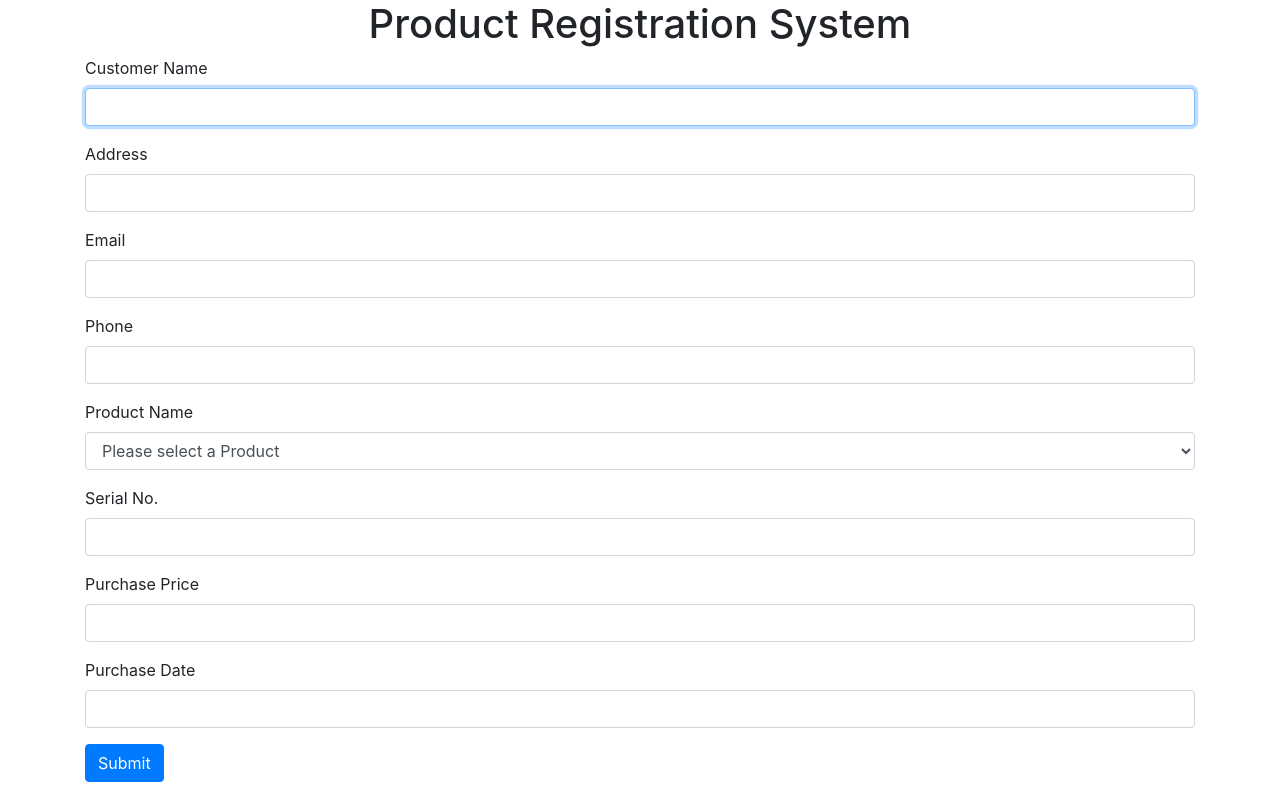
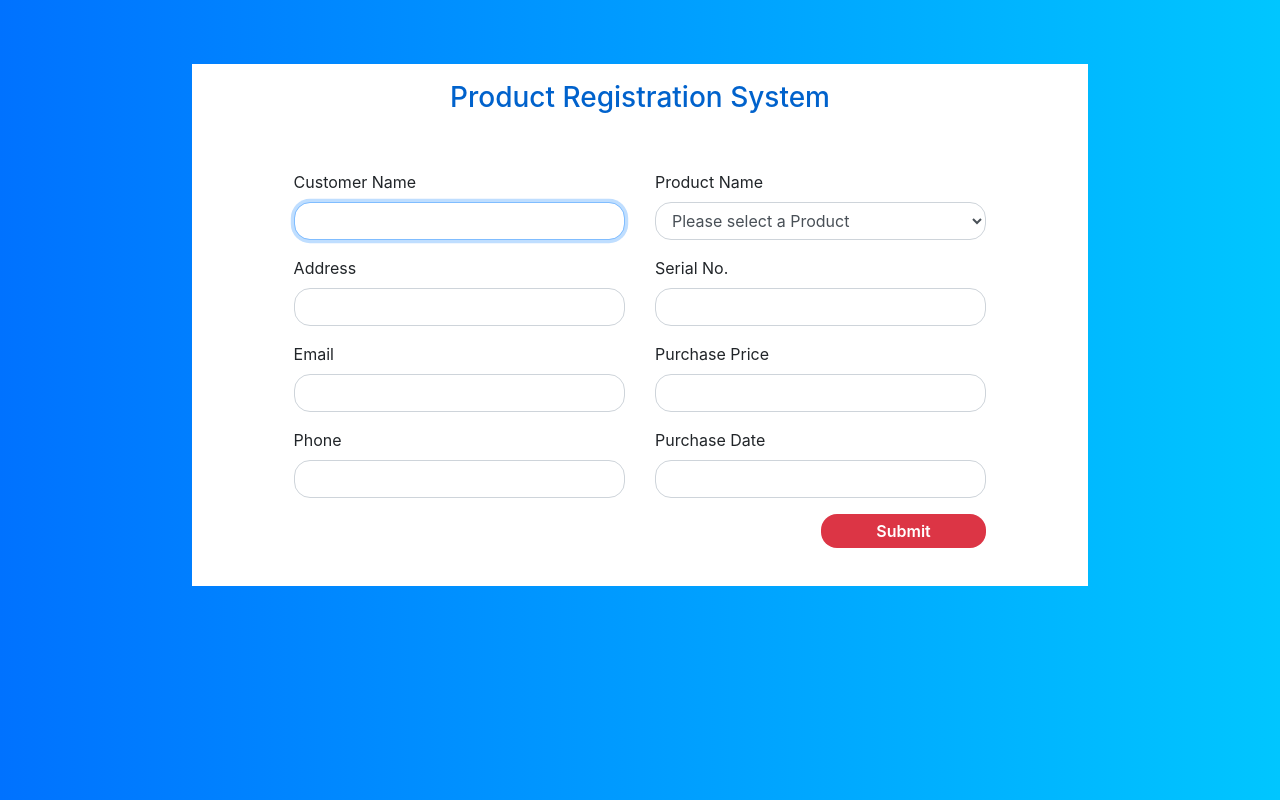
Before and after one commit to byionline/Product-Registration-Angular, an Angular app: page / in a window 1280 px wide. Built offline with nearby package versions, Linux system fonts and the light colour scheme.

Commit message:
Style Product Registration Form

```diff
--- a/src/app/app.component.html
+++ b/src/app/app.component.html
@@ -1,4 +1,4 @@
-<div class="text-alignment:center">
+<!-- <div class="text-alignment:center">
   <h1 class="text-center">Product Registration System</h1>
-</div>
+</div> -->
 <router-outlet></router-outlet>
--- a/src/app/components/home/home.component.css
+++ b/src/app/components/home/home.component.css
@@ -0,0 +1,50 @@
+.contact-form {
+  background: #fff;
+  margin-top: 5%;
+  /* margin-bottom: 5%; */
+  width: 70%;
+}
+.contact-form .form-control {
+  border-radius: 1rem;
+}
+.contact-image {
+  text-align: center;
+}
+.contact-image img {
+  border-radius: 6rem;
+  width: 11%;
+  margin-top: -3%;
+  transform: rotate(29deg);
+}
+.contact-form form {
+  padding: 10%;
+}
+.contact-form form .row {
+  margin-bottom: -7%;
+}
+.contact-form h3 {
+  margin-bottom: 8%;
+  margin-top: -10%;
+  text-align: center;
+  color: #0062cc;
+}
+.contact-form .btnContact {
+  float: right;
+  width: 50%;
+  border: none;
+  border-radius: 1rem;
+  padding: 1.5%;
+  background: #dc3545;
+  font-weight: 600;
+  color: #fff;
+  cursor: pointer;
+}
+.btnContactSubmit {
+  width: 50%;
+  border-radius: 1rem;
+  padding: 1.5%;
+  color: #fff;
+  background-color: #0062cc;
+  border: none;
+  cursor: pointer;
+}
--- a/src/app/components/home/home.component.html
+++ b/src/app/components/home/home.component.html
@@ -1,46 +1,95 @@
-<div class="container">
+<div class="container contact-form">
   <form [formGroup]="productform" (ngSubmit)="submitRegistration()" novalidate>
+    <h3>Product Registration System</h3>
     <div *ngIf="validMessage != ''">
-      <h3 class="has-info">{{validMessage}}</h3>
+      <h3 class="has-info">{{ validMessage }}</h3>
     </div>
+    <div class="row">
+      <div class="col-md-6">
         <div class="form-group">
           <label>Customer Name</label>
-      <input type="text" class="form-control" formControlName="customerName" required autofocus />
+          <input
+            type="text"
+            class="form-control"
+            formControlName="customerName"
+            required
+            autofocus
+          />
         </div>
         <div class="form-group">
           <label>Address</label>
-      <input type="text" class="form-control" formControlName="customerAddress" required autofocus />
+          <input
+            type="text"
+            class="form-control"
+            formControlName="customerAddress"
+            required
+            autofocus
+          />
         </div>
         <div class="form-group">
           <label>Email</label>
-      <input type="email" class="form-control" formControlName="customerEmail" required />
+          <input
+            type="email"
+            class="form-control"
+            formControlName="customerEmail"
+            required
+          />
         </div>
         <div class="form-group">
           <label>Phone</label>
-      <input type="text" class="form-control" formControlName="customerPhone" required />
+          <input
+            type="text"
+            class="form-control"
+            formControlName="customerPhone"
+            required
+          />
         </div>
+      </div>
+      <div class="col-md-6">
         <div class="form-group">
           <label>Product Name</label>
           <select class="form-control" formControlName="itemName" required>
             <option value="">Please select a Product</option>
-        <option *ngFor="let m of items" [value]="m">
-          {{m}}
-        </option>
+            <option *ngFor="let m of items" [value]="m"> {{ m }} </option>
           </select>
         </div>
         <div class="form-group">
           <label>Serial No.</label>
-      <input type="text" class="form-control" formControlName="serialNumber" required />
+          <input
+            type="text"
+            class="form-control"
+            formControlName="serialNumber"
+            required
+          />
         </div>
         <div class="form-group">
           <label>Purchase Price</label>
-      <input type="text" class="form-control" formControlName="purchasePrice" required />
+          <input
+            type="text"
+            class="form-control"
+            formControlName="purchasePrice"
+            required
+          />
         </div>
         <div class="form-group">
           <label>Purchase Date</label>
-      <input type="text" class="form-control" formControlName="purchaseDate" required />
+          <input
+            type="text"
+            class="form-control"
+            formControlName="purchaseDate"
+            required
+          />
         </div>
-
-    <button type="submit" class="btn btn-primary">Submit</button>
+        <div class="form-group">
+          <input
+            type="submit"
+            name="btnSubmit"
+            class="btnContact"
+            value="Submit"
+          />
+        </div>
+      </div>
+      <!-- <button type="submit" class="btn btn-primary">Submit</button> -->
+    </div>
   </form>
 </div>
--- a/src/styles.css
+++ b/src/styles.css
@@ -1,2 +1,5 @@
 /* You can add global styles to this file, and also import other style files */
 @import '~bootstrap/dist/css/bootstrap.min.css';
+body{
+    background: -webkit-linear-gradient(left, #0072ff, #00c6ff);
+}
```
Lines whose indentation alone changed are shown as unchanged.
